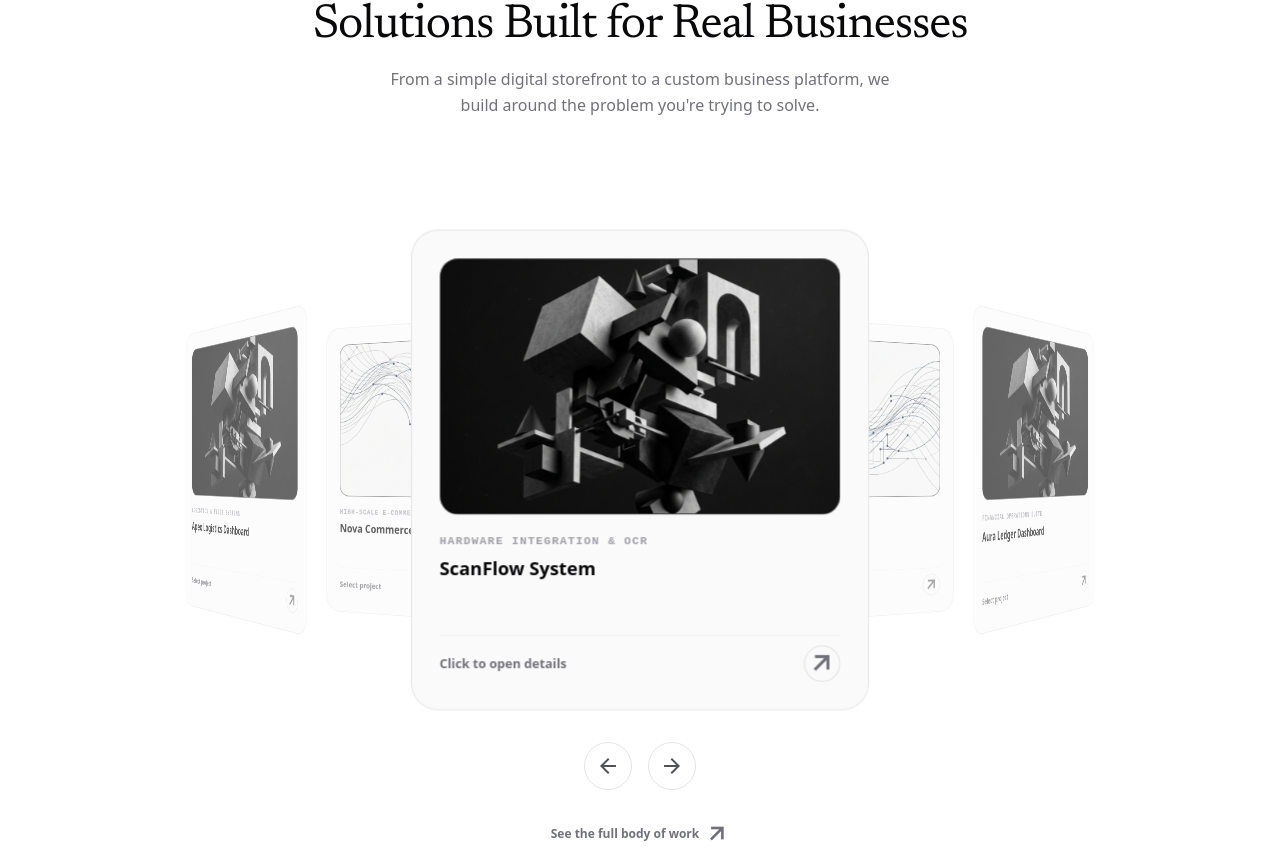
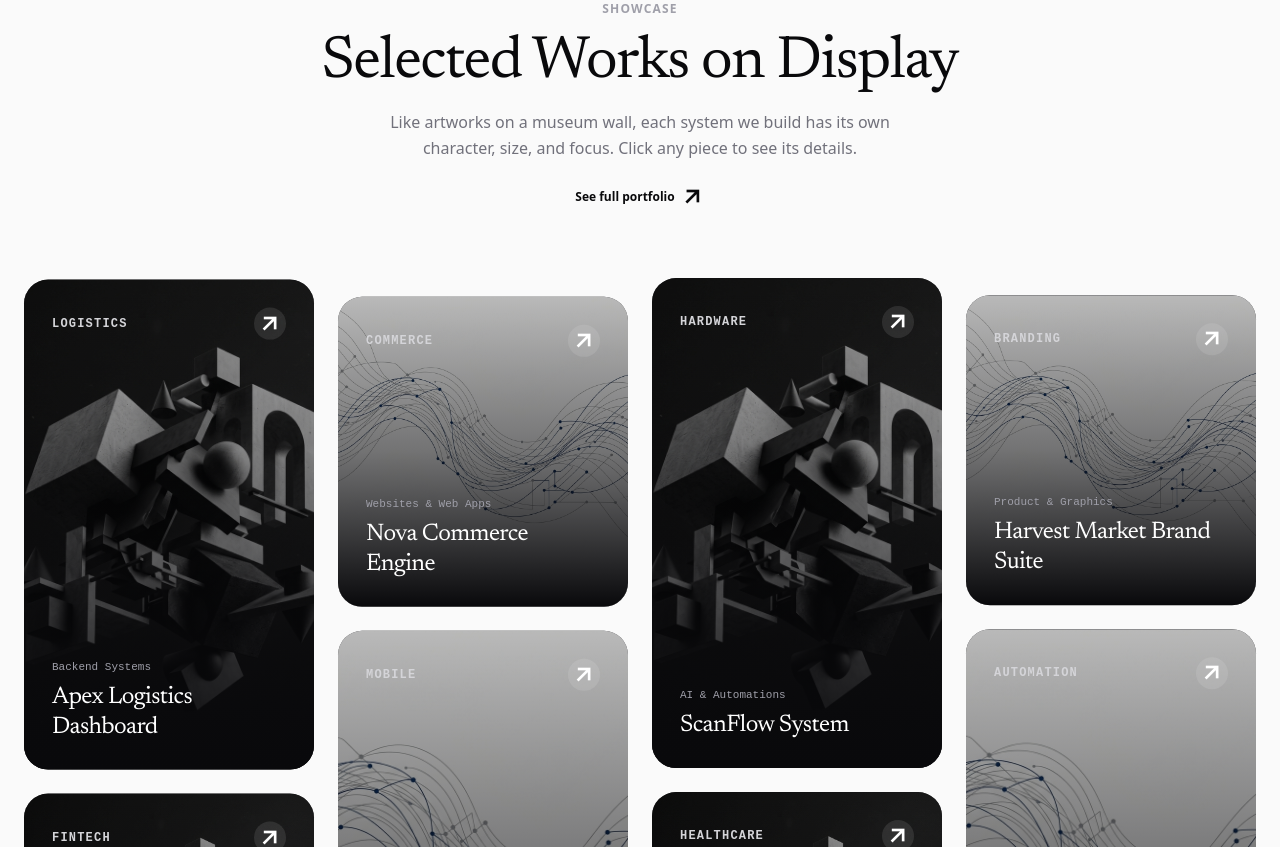
Before and after one commit to the-buildershub-hq/buildershuq, a Next.js app: page / in a window 1280 px wide. Shown: the part 2613-3460 px from the top of the page. Built offline with nearby package versions, Linux system fonts and the light colour scheme.

Commit message:
Restyle showcase to art museum gallery wall layout with scale on scroll

```diff
--- a/components/Showcase.tsx
+++ b/components/Showcase.tsx
@@ -1,187 +1,198 @@
 "use client";
 
-import React, { useState, useEffect } from "react";
+import React, { useState, useEffect, useRef } from "react";
 import { createPortal } from "react-dom";
 import Image from "next/image";
 import Link from "next/link";
-import { motion, AnimatePresence } from "framer-motion";
+import { motion, AnimatePresence, useScroll, useTransform } from "framer-motion";
 import Icon from "@/components/Icon";
 import { projects as mockProjects, type Project } from "../lib/projects";
 
 export default function Showcase() {
-  const [activeIndex, setActiveIndex] = useState(2);
   const [selectedProject, setSelectedProject] = useState<Project | null>(null);
   const [activeMediaIndex, setActiveMediaIndex] = useState(0);
   const [mounted, setMounted] = useState(false);
+
+  const containerRef = useRef<HTMLDivElement>(null);
 
   useEffect(() => {
     setMounted(true);
   }, []);
 
-  const handleNext = () => {
-    setActiveIndex((prev) => (prev + 1) % mockProjects.length);
-  };
+  // Scale on scroll animation hook
+  const { scrollYProgress } = useScroll({
+    target: containerRef,
+    offset: ["start end", "end start"],
+  });
 
-  const handlePrev = () => {
-    setActiveIndex((prev) => (prev - 1 + mockProjects.length) % mockProjects.length);
-  };
+  // Scale wall as user scrolls through it
+  const wallScale = useTransform(scrollYProgress, [0, 0.4, 0.7, 1], [0.92, 1, 1, 0.94]);
+  const wallOpacity = useTransform(scrollYProgress, [0, 0.15, 0.85, 1], [0.75, 1, 1, 0.8]);
+
+  // Subtle natural parallax offsets per column
+  const colY1 = useTransform(scrollYProgress, [0, 1], [30, -30]);
+  const colY2 = useTransform(scrollYProgress, [0, 1], [-25, 25]);
+  const colY3 = useTransform(scrollYProgress, [0, 1], [35, -35]);
+  const colY4 = useTransform(scrollYProgress, [0, 1], [-20, 20]);
+
+  const columnOffsets = [colY1, colY2, colY3, colY4];
+
+  // Gallery wall layout with alternating heights like art museum salon hanging
+  const columns = [
+    // Column 1
+    [
+      {
+        project: mockProjects[0],
+        aspect: "h-[450px] sm:h-[490px]",
+        tag: "Logistics",
+      },
+      {
+        project: mockProjects[4],
+        aspect: "h-[300px] sm:h-[320px]",
+        tag: "Fintech",
+      },
+    ],
+    // Column 2
+    [
+      {
+        project: mockProjects[1],
+        aspect: "h-[290px] sm:h-[310px]",
+        tag: "Commerce",
+      },
+      {
+        project: mockProjects[5],
+        aspect: "h-[460px] sm:h-[500px]",
+        tag: "Mobile",
+      },
+    ],
+    // Column 3
+    [
+      {
+        project: mockProjects[2],
+        aspect: "h-[450px] sm:h-[490px]",
+        tag: "Hardware",
+      },
+      {
+        project: mockProjects[6],
+        aspect: "h-[300px] sm:h-[320px]",
+        tag: "Healthcare",
+      },
+    ],
+    // Column 4
+    [
+      {
+        project: mockProjects[7],
+        aspect: "h-[290px] sm:h-[310px]",
+        tag: "Branding",
+      },
+      {
+        project: mockProjects[3],
+        aspect: "h-[460px] sm:h-[500px]",
+        tag: "Automation",
+      },
+    ],
+  ];
 
   return (
-    <section id="showcase" className="relative bg-white py-24 border-t border-zinc-200/60 w-full overflow-hidden">
+    <section
+      id="showcase"
+      ref={containerRef}
+      className="relative bg-zinc-50 py-24 sm:py-32 w-full overflow-hidden"
+    >
       <div className="max-w-7xl mx-auto w-full px-6 flex flex-col gap-16">
 
-        {/* Title Block */}
+        {/* Section Header */}
         <div className="flex flex-col items-center text-center gap-4">
           <span className="text-xs font-bold tracking-widest text-zinc-400 uppercase">
-            Product Showcase
+            Showcase
           </span>
-          <h2 className="font-serif text-4xl md:text-5xl font-normal tracking-tight text-zinc-950">
-            Solutions Built for Real Businesses
+          <h2 className="font-serif text-4xl md:text-5xl lg:text-6xl font-normal tracking-tight text-zinc-950">
+            Selected Works on Display
           </h2>
           <p className="text-zinc-500 text-sm md:text-base max-w-lg leading-relaxed">
-            From a simple digital storefront to a custom business platform, we build around the problem you're trying to solve.
+            Like artworks on a museum wall, each system we build has its own character, size, and focus. Click any piece to see its details.
           </p>
-        </div>
-
-        {/* Curved / 3D Coverflow Showcase Carousel Wrapper */}
-        <div className="relative w-full flex flex-col items-center justify-center py-12">
-
-          {/* Coverflow Container */}
-          <div className="relative w-full max-w-5xl h-[480px] flex items-center justify-center perspective-[1200px] overflow-visible">
-            {mockProjects.map((project, idx) => {
-              // Calculate relative offset from active card
-              const offset = idx - activeIndex;
-              const absOffset = Math.abs(offset);
-
-              // Handle looping offsets correctly
-              let loopOffset = offset;
-              if (offset < -2) loopOffset += mockProjects.length;
-              if (offset > 2) loopOffset -= mockProjects.length;
-              const absLoopOffset = Math.abs(loopOffset);
-
-              const isActive = idx === activeIndex;
-
-              // Define 3D rotation, translation and scaling
-              const rotateY = loopOffset * 22; // Curved angle
-              const translateZ = isActive ? 100 : -120; // Active card pops forward
-              const translateX = loopOffset * 220; // Lateral spread spacing
-              const scale = isActive ? 1.05 : 0.78;
-              const opacity = absLoopOffset > 2 ? 0 : isActive ? 1 : 0.65;
-              const zIndex = 10 - absLoopOffset;
-
-              return (
-                <motion.div
-                  key={project.id}
-                  style={{
-                    transformStyle: "preserve-3d",
-                    zIndex,
-                  }}
-                  animate={{
-                    x: translateX,
-                    scale,
-                    opacity,
-                    rotateY,
-                    z: translateZ,
-                  }}
-                  transition={{
-                    type: "spring",
-                    stiffness: 85,
-                    damping: 18
-                  }}
-                  onClick={() => {
-                    if (isActive) {
-                      setSelectedProject(project);
-                      setActiveMediaIndex(0);
-                    } else {
-                      setActiveIndex(idx);
-                    }
-                  }}
-                  className={`absolute w-[320px] sm:w-[400px] h-[420px] rounded-3xl bg-zinc-50 border border-zinc-200/80 p-6 flex flex-col justify-between cursor-pointer select-none`}
-                >
-                  <div className="flex flex-col gap-4 h-full justify-between">
-                    <div className="flex flex-col gap-4">
-                      {/* Image Preview */}
-                      <div className="w-full h-56 relative rounded-2xl overflow-hidden border border-zinc-200/50 bg-black">
-                        <Image
-                          src={project.screenshots[0]}
-                          alt={project.title}
-                          fill
-                          className="object-cover"
-                          draggable={false}
-                        />
-                      </div>
-
-                      {/* Text info */}
-                      <div className="flex flex-col gap-1">
-                        <span className="text-[10px] font-mono text-zinc-400 font-bold uppercase tracking-widest">
-                          {project.category}
-                        </span>
-                        <h3 className="text-base font-bold text-zinc-950 truncate">
-                          {project.title}
-                        </h3>
-                      </div>
-                    </div>
-
-                    {/* Bottom CTA row: card body opens details, arrow jumps straight to the live site */}
-                    <div className="flex items-center justify-between mt-2 pt-2 border-t border-zinc-200/30">
-                      <span className="text-[11px] font-bold text-zinc-500">
-                        {isActive ? "Click to open details" : "Select project"}
-                      </span>
-                      <a
-                        href={isActive ? project.link : undefined}
-                        target="_blank"
-                        rel="noopener noreferrer"
-                        onClick={(e) => {
-                          if (!isActive) {
-                            e.preventDefault();
-                            return;
-                          }
-                          e.stopPropagation();
-                        }}
-                        title={isActive ? `Visit ${project.title}` : undefined}
-                        className="w-8 h-8 rounded-full border border-zinc-200 flex items-center justify-center text-zinc-500 hover:bg-brand-navy hover:text-white hover:border-brand-navy transition-all duration-300"
-                      >
-                        <Icon name="arrow_outward" className="text-xs" weight={600} />
-                      </a>
-                    </div>
-                  </div>
-                </motion.div>
-              );
-            })}
-          </div>
-
-          {/* Navigation Controls */}
-          <div className="flex items-center gap-4 mt-8 z-20">
-            <button
-              onClick={handlePrev}
-              className="w-12 h-12 rounded-full border border-zinc-200 bg-white flex items-center justify-center text-zinc-600 hover:bg-zinc-50 cursor-pointer transition-colors"
-            >
-              <Icon name="arrow_back" className="text-base" />
-            </button>
-            <button
-              onClick={handleNext}
-              className="w-12 h-12 rounded-full border border-zinc-200 bg-white flex items-center justify-center text-zinc-600 hover:bg-zinc-50 cursor-pointer transition-colors"
-            >
-              <Icon name="arrow_forward" className="text-base" />
-            </button>
-          </div>
-
           <Link
             href="/work"
-            className="mt-8 inline-flex items-center gap-1.5 text-xs font-bold text-zinc-500 hover:text-brand-navy transition-colors group"
+            className="inline-flex items-center gap-1.5 text-xs font-bold text-zinc-950 hover:text-zinc-600 transition-colors group mt-2"
           >
-            See the full body of work
+            See full portfolio
             <Icon
               name="arrow_outward"
               className="text-xs transition-transform duration-200 group-hover:translate-x-0.5 group-hover:-translate-y-0.5"
               weight={600}
             />
           </Link>
+        </div>
 
-        </div>
+        {/* Museum Gallery Wall with scale on scroll */}
+        <motion.div
+          style={{
+            scale: wallScale,
+            opacity: wallOpacity,
+          }}
+          className="grid grid-cols-1 sm:grid-cols-2 lg:grid-cols-4 gap-6 items-start w-full pt-4"
+        >
+          {columns.map((column, colIdx) => (
+            <motion.div
+              key={colIdx}
+              style={{
+                y: columnOffsets[colIdx],
+              }}
+              className="flex flex-col gap-6 w-full"
+            >
+              {column.map((item, itemIdx) => (
+                <motion.div
+                  key={item.project.id}
+                  whileHover={{ scale: 1.02, y: -4 }}
+                  transition={{ duration: 0.3, ease: [0.16, 1, 0.3, 1] }}
+                  onClick={() => {
+                    setSelectedProject(item.project);
+                    setActiveMediaIndex(0);
+                  }}
+                  className={`relative w-full ${item.aspect} rounded-3xl overflow-hidden cursor-pointer select-none group bg-zinc-950`}
+                >
+                  {/* Artwork Image */}
+                  <Image
+                    src={item.project.screenshots[0]}
+                    alt={item.project.title}
+                    fill
+                    className="object-cover opacity-75 group-hover:opacity-95 group-hover:scale-105 transition-all duration-700"
+                    draggable={false}
+                  />
+
+                  {/* High contrast gradient backdrop for legible typography */}
+                  <div className="absolute inset-0 bg-gradient-to-t from-zinc-950 via-zinc-950/40 to-transparent pointer-events-none" />
+
+                  {/* Card Content Overlay */}
+                  <div className="absolute inset-0 p-6 sm:p-7 flex flex-col justify-between z-10">
+                    <div className="flex items-center justify-between">
+                      <span className="text-xs font-mono font-bold text-zinc-300 uppercase tracking-widest">
+                        {item.tag}
+                      </span>
+                      <div className="w-8 h-8 rounded-full bg-white/10 group-hover:bg-white text-white group-hover:text-zinc-950 flex items-center justify-center transition-colors">
+                        <Icon name="arrow_outward" className="text-xs" weight={600} />
+                      </div>
+                    </div>
+
+                    <div className="flex flex-col gap-1.5">
+                      <span className="text-[11px] font-mono font-medium text-zinc-400">
+                        {item.project.serviceLabel}
+                      </span>
+                      <h3 className="font-serif text-xl sm:text-2xl font-normal text-white tracking-tight leading-tight group-hover:text-zinc-200 transition-colors">
+                        {item.project.title}
+                      </h3>
+                    </div>
+                  </div>
+                </motion.div>
+              ))}
+            </motion.div>
+          ))}
+        </motion.div>
+
       </div>
 
-      {/* Custom Modal for Project Details (Portalled to document.body to avoid stacking context traps) */}
+      {/* Portalled Project Details Modal (Zero borders, zero shadows) */}
       {mounted && createPortal(
         <AnimatePresence>
           {selectedProject && (
@@ -189,37 +200,36 @@ export default function Showcase() {
               initial={{ opacity: 0 }}
               animate={{ opacity: 1 }}
               exit={{ opacity: 0 }}
-              className="fixed inset-0 w-screen h-screen z-[99999] flex items-center justify-center bg-black/95 backdrop-blur-lg p-4 sm:p-8"
+              className="fixed inset-0 w-screen h-screen z-[99999] flex items-center justify-center bg-black/90 backdrop-blur-md p-4 sm:p-8"
             >
               <motion.div
-                initial={{ scale: 0.95, y: 30 }}
+                initial={{ scale: 0.95, y: 20 }}
                 animate={{ scale: 1, y: 0 }}
-                exit={{ scale: 0.95, y: 30 }}
-                transition={{ type: "spring", damping: 25, stiffness: 200 }}
-                className="bg-white max-w-4xl w-full max-h-[90vh] overflow-y-auto rounded-3xl border border-zinc-200/80 flex flex-col scrollbar-hide"
+                exit={{ scale: 0.95, y: 20 }}
+                transition={{ type: "spring", damping: 25, stiffness: 220 }}
+                className="bg-white max-w-4xl w-full max-h-[90vh] overflow-y-auto rounded-3xl flex flex-col scrollbar-hide text-zinc-950"
               >
                 {/* Modal Header */}
-                <div className="sticky top-0 bg-white/95 backdrop-blur-sm z-30 px-6 py-5 border-b border-zinc-100 flex items-center justify-between">
+                <div className="sticky top-0 bg-white/95 backdrop-blur-sm z-30 px-6 py-5 flex items-center justify-between">
                   <div className="flex flex-col">
-                    <span className="text-[10px] font-mono text-zinc-400 font-bold uppercase tracking-widest">
+                    <span className="text-xs font-mono text-zinc-400 font-bold uppercase tracking-widest">
                       {selectedProject.category}
                     </span>
-                    <h3 className="text-xl font-extrabold text-zinc-950 mt-1">
+                    <h3 className="font-serif text-2xl font-normal text-zinc-950 mt-1">
                       {selectedProject.title}
                     </h3>
                   </div>
                   <button
                     onClick={() => setSelectedProject(null)}
-                    className="w-10 h-10 rounded-full border border-zinc-200 bg-white hover:bg-zinc-50 flex items-center justify-center text-zinc-500 cursor-pointer transition-colors"
+                    className="w-10 h-10 rounded-full bg-zinc-100 hover:bg-zinc-200 flex items-center justify-center text-zinc-700 cursor-pointer transition-colors"
                   >
                     <Icon name="close" className="text-lg" />
                   </button>
                 </div>
 
-                {/* Modal Media Showcase Container */}
-                <div className="bg-zinc-50 p-6 border-b border-zinc-100 flex flex-col gap-4">
-                  {/* Active Screen Display (Video or Image) */}
-                  <div className="relative aspect-video rounded-2xl overflow-hidden border border-zinc-200/60 bg-black flex items-center justify-center">
+                {/* Media Container */}
+                <div className="bg-zinc-100 p-6 flex flex-col gap-4">
+                  <div className="relative aspect-video rounded-2xl overflow-hidden bg-black flex items-center justify-center">
                     {activeMediaIndex === selectedProject.screenshots.length && selectedProject.video ? (
                       <video
                         src={selectedProject.video}
@@ -231,7 +241,7 @@ export default function Showcase() {
                       />
                     ) : (
                       <Image
-                        src={selectedProject.screenshots[activeMediaIndex] || "/workspace.png"}
+                        src={selectedProject.screenshots[activeMediaIndex] || "/abstract.png"}
                         alt={`${selectedProject.title} screenshot`}
                         fill
                         className="object-cover"
@@ -239,14 +249,15 @@ export default function Showcase() {
                     )}
                   </div>
 
-                  {/* Thumbnail Selector Tabs */}
+                  {/* Thumbnail Row */}
                   <div className="flex gap-3 overflow-x-auto pb-2 scrollbar-hide">
-                    {/* Screenshot Thumbnails */}
                     {selectedProject.screenshots.map((shot, sIdx) => (
                       <button
                         key={sIdx}
                         onClick={() => setActiveMediaIndex(sIdx)}
-                        className={`relative w-24 aspect-video rounded-lg overflow-hidden border-2 cursor-pointer shrink-0 transition-all ${activeMediaIndex === sIdx ? "border-brand-navy scale-95" : "border-zinc-200 opacity-60 hover:opacity-100"}`}
+                        className={`relative w-24 aspect-video rounded-xl overflow-hidden cursor-pointer shrink-0 transition-all ${
+                          activeMediaIndex === sIdx ? "ring-2 ring-zinc-950" : "opacity-60 hover:opacity-100"
+                        }`}
                       >
                         <Image
                           src={shot}
@@ -257,11 +268,12 @@ export default function Showcase() {
                       </button>
                     ))}
 
-                    {/* Video Thumbnail Option */}
                     {selectedProject.video && (
                       <button
                         onClick={() => setActiveMediaIndex(selectedProject.screenshots.length)}
-                        className={`relative w-24 aspect-video rounded-lg overflow-hidden border-2 bg-zinc-900 flex items-center justify-center text-white cursor-pointer shrink-0 transition-all ${activeMediaIndex === selectedProject.screenshots.length ? "border-brand-navy scale-95" : "border-zinc-200 opacity-60 hover:opacity-100"}`}
+                        className={`relative w-24 aspect-video rounded-xl overflow-hidden bg-zinc-900 flex items-center justify-center text-white cursor-pointer shrink-0 transition-all ${
+                          activeMediaIndex === selectedProject.screenshots.length ? "ring-2 ring-zinc-950" : "opacity-60 hover:opacity-100"
+                        }`}
                       >
                         <Icon name="play_circle" className="text-3xl text-white" />
                       </button>
@@ -269,24 +281,23 @@ export default function Showcase() {
                   </div>
                 </div>
 
-                {/* Modal Description Body */}
+                {/* Story Description */}
                 <div className="px-6 py-8 flex flex-col gap-6">
-                  <div className="flex flex-col gap-3">
-                    <h4 className="text-xs font-bold tracking-widest text-zinc-400 uppercase">
-                      Project Story &amp; Details
-                    </h4>
-                    <p className="text-zinc-600 text-sm sm:text-base leading-relaxed">
+                  <div className="flex flex-col gap-2">
+                    <span className="text-xs font-bold tracking-widest text-zinc-400 uppercase">
+                      Project Background
+                    </span>
+                    <p className="text-zinc-700 text-sm sm:text-base leading-relaxed">
                       {selectedProject.story}
                     </p>
                   </div>
 
-                  {/* External Action Button */}
-                  <div className="pt-4 border-t border-zinc-100 flex items-center justify-end">
+                  <div className="pt-4 flex items-center justify-end">
                     <a
                       href={selectedProject.link}
                       target="_blank"
                       rel="noopener noreferrer"
-                      className="inline-flex items-center gap-2 px-6 py-3.5 rounded-full bg-brand-navy hover:bg-brand-navy-hover text-white text-sm font-semibold tracking-wide cursor-pointer transition-all group"
+                      className="inline-flex items-center gap-2 px-6 py-3.5 rounded-xl bg-zinc-950 hover:bg-zinc-800 text-white text-sm font-semibold tracking-wide cursor-pointer transition-colors group"
                     >
                       Visit Live Project Website
                       <Icon
@@ -296,8 +307,8 @@ export default function Showcase() {
                       />
                     </a>
                   </div>
+                </div>
 
-                </div>
               </motion.div>
             </motion.div>
           )}
```
